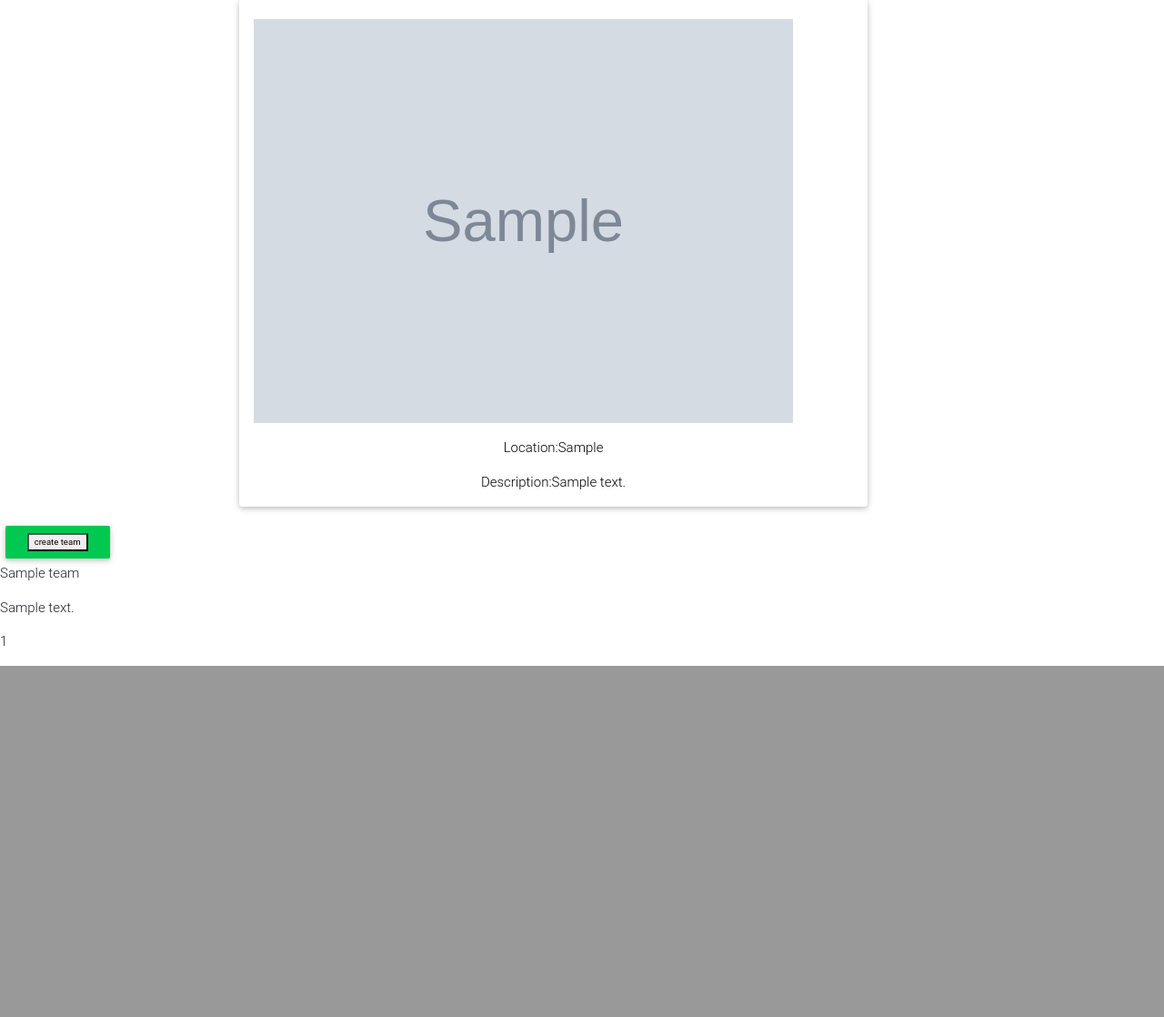
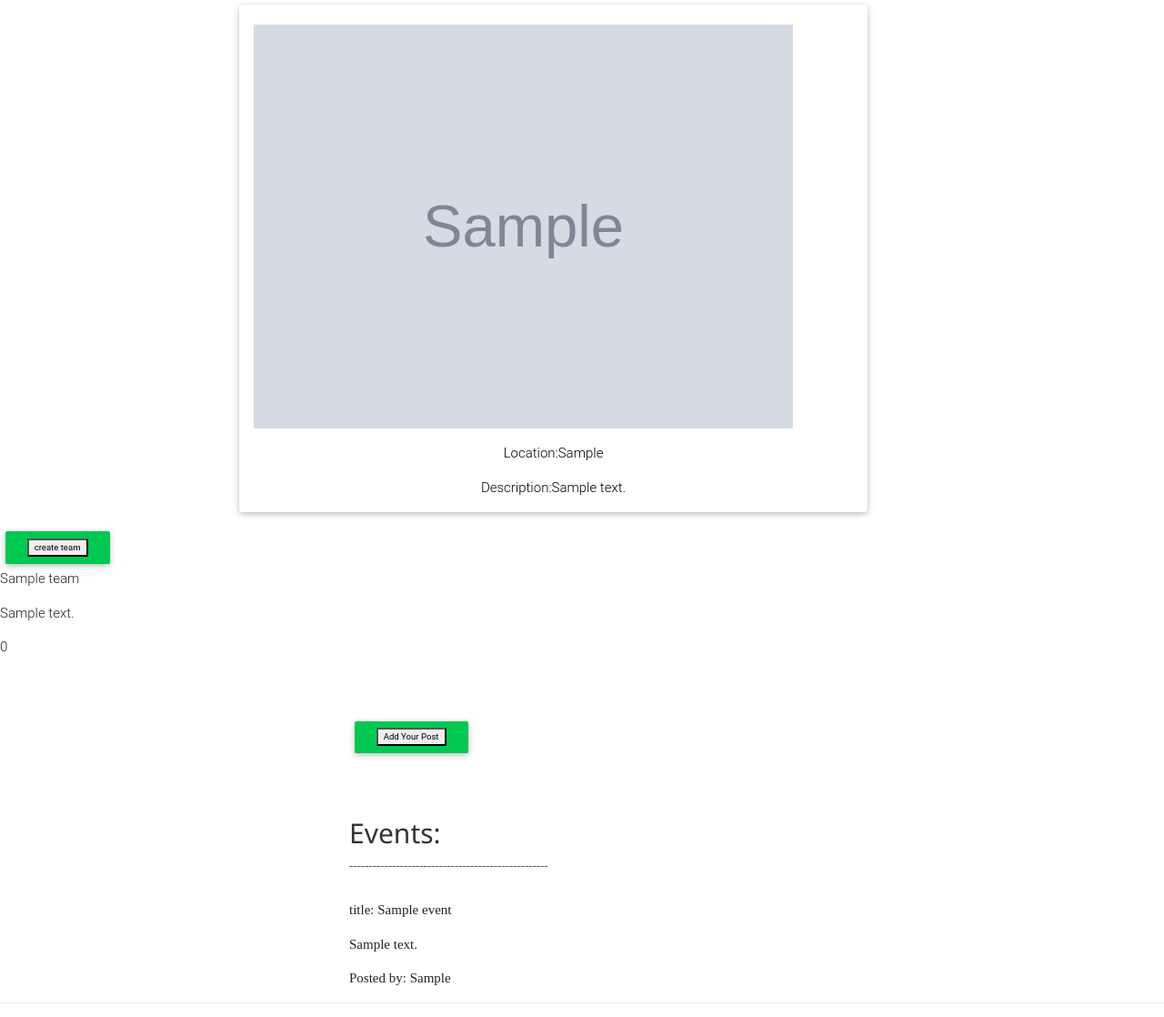
Before and after one commit to YvonneGi/weplay, a Django app: page /detail/1 in a window 1280 px wide. Shown: the part 1030-2148 px from the top of the page at 91% size. Before the commit the page ends 1762 px from the top, so only its background shows below. Run offline with Django 3.2, Linux system fonts and the light colour scheme; tables that the repository leaves empty hold one stand-in row (values such as "Sample post"); grey boxes marked "Sample" are stand-in pictures; parts of the project's set-up code (start-up, migrations or seed data) failed here and were passed over; some libraries are stand-ins or nearby versions.

Commit message:
search by category

```diff
--- a/play/admin.py
+++ b/play/admin.py
@@ -1,7 +1,7 @@
 from django.contrib import admin
 from .models import *
 # Register your models here.
-admin.site.register(Playground)
+admin.site.register(Fitness_activities)
 admin.site.register(Category)
 admin.site.register(Team)
 # admin.site.register(Profile)
--- a/play/forms.py
+++ b/play/forms.py
@@ -8,3 +8,7 @@ class TeamForm (forms.ModelForm):
      class Meta:
          model = Team
          exclude = ['ground']
+class NewPostForm(forms.ModelForm):
+    class Meta:
+        model = Events
+        exclude = ['posted_by','poster']
--- a/play/models.py
+++ b/play/models.py
@@ -30,7 +30,7 @@ class Category(models.Model):
 
         self.delete()
 
-class Playground(models.Model):
+class Fitness_activities(models.Model):
     photo = models.ImageField(upload_to = 'images/')
     description = models.CharField(max_length=3000)
     location = models.CharField(max_length=255)
@@ -47,20 +47,23 @@ class Playground(models.Model):
     def update_image(self):
         ''' Method to update an image in the database'''
         self.update()
-
+    @classmethod
+    def search_by_category(cls,search_term):
+        activities = cls.objects.filter(category__cat_name__contains=search_term)
+        return activities
     def delete_image(self):
         ''' Method to delete an image from the database'''
         self.delete()
     @classmethod
-    def find_playground(cls,playground_id):
-        playground = cls.objects.get(id=playground_id)
+    def find_activities(cls,activities_id):
+        playground = cls.objects.get(id=activities_id)
         return playground
 
 class Team(models.Model):
     t_name = models.CharField(max_length = 400)
     description = models.CharField(max_length=300)
-    members = models.IntegerField()
-    ground = models.ForeignKey(Playground)
+    members = models.IntegerField(choices=list(zip(range(0, 40), range(0, 40))), default=0)
+    ground = models.ForeignKey(Fitness_activities)
     def save_name(self):
         '''Method to save an names in the database'''
         self.save()
@@ -117,3 +120,17 @@ class Chat(models.Model):
 
         ''' Method to delete a chat from the database'''
         self.delete()
+class Events (models.Model):
+    title = models.CharField(max_length=30)
+    post_description = models.CharField(max_length=300)
+    posted_by = models.CharField(max_length=30)
+    poster = models.ForeignKey(Fitness_activities)
+    @classmethod
+    def get_event(cls, post_hood):
+        posts = Events.objects.filter(post_hood=id)
+        return posts
+
+    @classmethod
+    def all_event(cls,id):
+        posts = Events.objects.all()
+        return posts
--- a/play/templates/details.html
+++ b/play/templates/details.html
@@ -92,6 +92,26 @@
 
 
    {% endfor %}
+   <div  style="height:20%;padding-bottom:5%;margin-top:5%;margin-left: 30%;font-size:16px">
+
+    <a href="{%url 'new_post' image.id %}" class="btn btn-sm btn-success"><button>Add Your Post</button></a>
+  </div>
+   <div  style="width:100%;height: 50%">
+    <h2 style="margin-left: 30%"> Events:</h2>
+    <p style="margin-left: 30%">---------------------------------------------------</p>
+  {% for event in post %}
+
+
+      <div  style="margin-left:30%;margin-top:2%;font-family: 'ZCOOL XiaoWei', serif">
+              <div>
+                <p>title: {{event.title}}</p>
+                <p>{{event.post_description}}</p>
+                <p>Posted by: {{event.posted_by}}</p>
+              </div>
+      </div>
+            <hr>
+      {%endfor%}
+</div>
 </div>
 
 {% endblock %}
--- a/play/templates/navbar.html
+++ b/play/templates/navbar.html
@@ -17,6 +17,14 @@
             </div>
 
             <!-- Adding a search form -->
+            <div id='center'>
+              <form class="navbar-form navbar-left" action="{% url 'search_results' %}">
+                <div class="form-group">
+                  <input id="input-field" type="text" placeholder='search' style="text-align: center" name="activities">
+
+                </div>
+              </form>
+            </div>
             <div class="navbar-right">
 
               <a class="navbar-brand" href="{% url 'profile' request.user.id %}" style=" font-family: 'Acme', sans-serif;">Profile</a>
--- a/play/templates/team.html
+++ b/play/templates/new_post.html
@@ -7,17 +7,17 @@
 
 <link rel="stylesheet" href="{% static 'css/style.css' %}">
 
-<title>add team</title>
+<title>add post</title>
 {{form.media}}
 
 
 
 <div class="card mx-auto" style="max-width:50rem; margin-top:50px;">
-  <form action="{%url 'create_team' playground_id  %}" method="post" enctype="multipart/form-data">
+  <form action="{%url 'new_post' activities_id %}" method="post" enctype="multipart/form-data">
     {%csrf_token%}
 
     {% bootstrap_form form%}
-    <input type="submit" class="btn btn-success btn-lg" value="create_team">
+    <input type="submit" class="btn btn-success btn-lg" value="add post">
   </form>
 </div>
 {% block scripts %}
--- a/play/urls.py
+++ b/play/urls.py
@@ -10,6 +10,8 @@ urlpatterns=[
     url(r'^all/$', views.all_playgrounds, name='allplaygrounds'),
     url(r'^detail/(\d+)', views.detail, name='detail'),
     url(r'^new/team/(\d+)', views.create_team, name='create_team'),
+    url(r'^search/', views.search_results, name='search_results'),
+    url(r'^new/post/(\d+)', views.new_post, name='new_post'),
 ]
 ## this references the location to the uploaded files.
 if settings.DEBUG:
--- a/play/views.py
+++ b/play/views.py
@@ -10,9 +10,10 @@ def home(request):
     title='weplay'
     profiles= Profile.objects.all()
     current_user = request.user
-    images = Playground.objects.all()
+    images = Fitness_activities.objects.all()
     team = Team.objects.all()
-    return render(request,'index.html',{'title':title,"profiles":profiles,"current_user":current_user,"images":images,"team":team})
+    post = Events.objects.all()
+    return render(request,'index.html',{'title':title,"profiles":profiles,"current_user":current_user,"images":images,"team":team,"post":post})
 
 @login_required(login_url='/accounts/login/')
 def profile(request,id):
@@ -36,28 +37,56 @@ def edit_profile(request):
         form=ProfileForm(instance=request.user.profile)
 
     return render(request,'edit_profile.html',locals())
-def all_playgrounds(request,playground_id):
-    images = Playground.get_images()
-    playg = Playground.objects.get(id=playground_id)
+def all_playgrounds(request,activities_id):
+    images = Fitness_activities.get_images()
+    playg = Fitness_activities.objects.get(id=activities_id)
 
-    return render(request, 'index.html', {"images": images,"playground_id":playground_id})
+    return render(request, 'index.html', {"images": images,"activities_id":activities_id})
 def detail(request,image_id):
-        image = Playground.objects.get(id = image_id)
+        image = Fitness_activities.objects.get(id = image_id)
         team = Team.objects.filter(ground=image_id)
-        return render(request,"details.html", {"image":image, "team":team})
+        post = Events.objects.filter(poster=image_id)
+        return render(request,"details.html", {"image":image, "team":team,"post":post})
 
-def create_team(request,playground_id):
+def create_team(request,activities_id):
     current_user = request.user
-    playg = Playground.objects.get(id=playground_id)
+    playg = Fitness_activities.objects.get(id=activities_id)
     if request.method == 'POST':
         form = TeamForm(request.POST, request.FILES)
         if form.is_valid():
             team = form.save(commit=False)
             team.ground = playg
             team.save()
-        return redirect('detail', playground_id)
+        return redirect('detail', activities_id)
 
     else:
         form = TeamForm()
 
-    return render(request, 'team.html', {"form": form,"playground_id":playground_id})
+    return render(request, 'team.html', {"form": form,"activities_id":activities_id})
+def search_results(request):
+
+    if 'activities' in request.GET and request.GET["activities"]:
+        search_term = request.GET.get("activities")
+        searched_activity = Fitness_activities.search_by_category(search_term)
+        message = f"{search_term}"
+
+        return render(request, 'search.html',{"message":message,"activitiess": searched_activity})
+
+    else:
+        message = "You haven't searched for any term"
+        return render(request, 'search.html',{"message":message})
+def new_post(request,activities_id):
+    current_user = request.user
+    news= Fitness_activities.objects.get(id=activities_id)
+    if request.method == 'POST':
+        form = NewPostForm(request.POST, request.FILES)
+        if form.is_valid():
+            post = form.save(commit=False)
+            post.posted_by = current_user
+            post.poster = news
+            post.save()
+        return redirect('detail', activities_id)
+
+    else:
+        form = NewPostForm()
+    return render(request, 'new_post.html', {"form": form, "activities_id": activities_id})
```
Also changed, not shown: play/templates/display_team.html (deleted, +0 -90 lines), play/templates/search.html (added, +59 -0 lines), media/images/play2_F5QfZyl.jpg (added), media/images/pres1_yK1qFEu.jpeg (added), play/migrations/0001_initial.py, play/migrations/0002_auto_20191118_1143.py (deleted), play/migrations/0002_auto_20191121_0900.py, play/migrations/0003_events.py (added), play/migrations/0004_auto_20191121_1243.py (added), play/migrations/0004_chat.py (deleted), play/migrations/0005_auto_20191121_1354.py (added).
